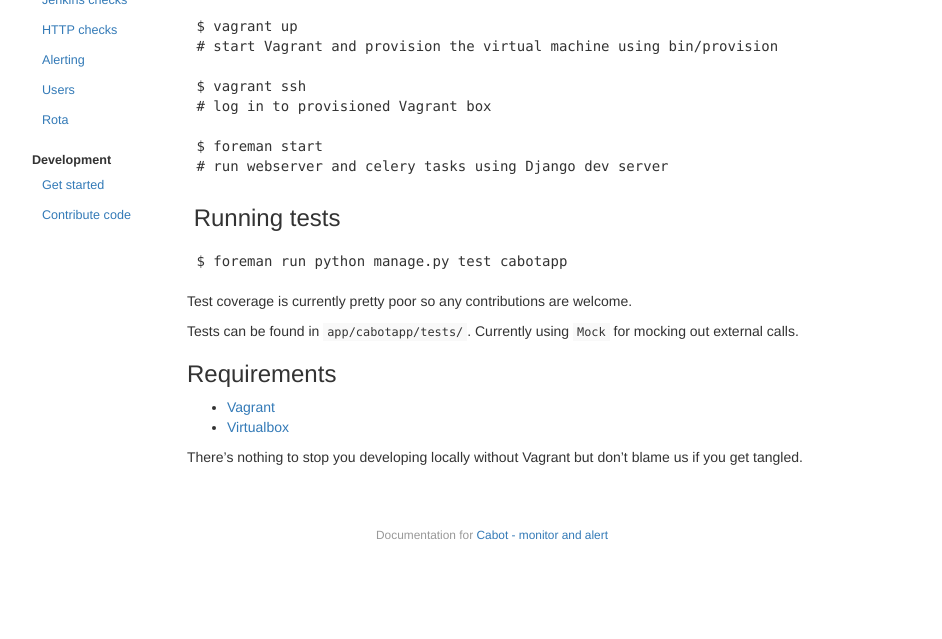
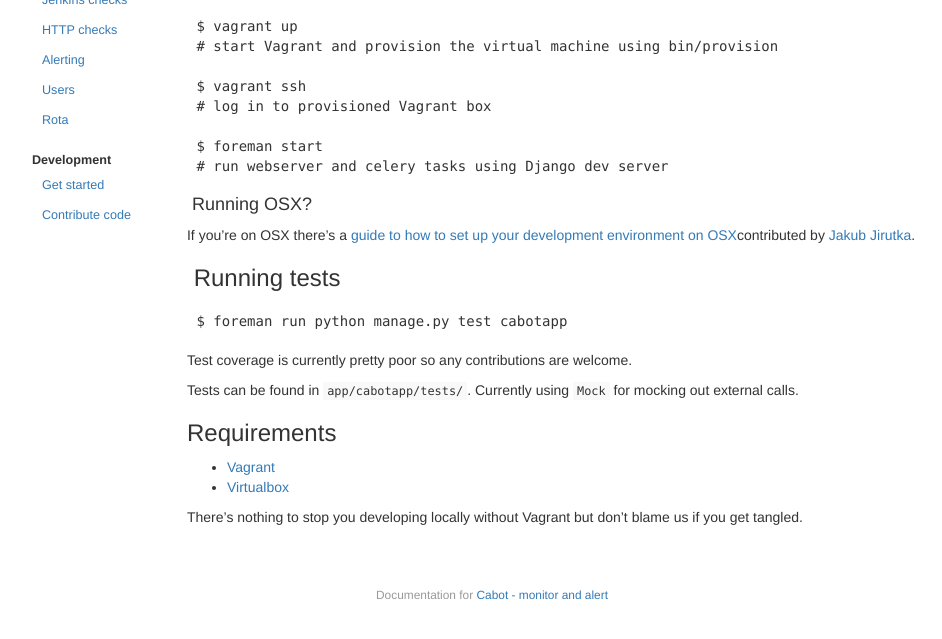
Before and after one commit to arachnys/cabot, a Jekyll site: the page built from _posts/2014-01-08-get-started.md, in a window 1280 px wide and 978 px high, cut to the strip 324-963 px from the top of the window. Shown: the whole strip, without its empty margins (148-1090 px from the left). Built offline with Jekyll 4.4.1, drawn with Linux system fonts in a browser that asks for light colours; nearby versions of some CDN libraries; Markdown is read by kramdown in place of the engine named in the settings.

Commit message:
Added link to OSX get started manual

```diff
--- a/_posts/2014-01-08-get-started.md
+++ b/_posts/2014-01-08-get-started.md
@@ -25,6 +25,10 @@
     $ foreman start
     # run webserver and celery tasks using Django dev server
 
+#### Running OSX?
+
+If you're on OSX there's a [guide to how to set up your development environment on OSX](https://gist.github.com/jirutka/8636572)contributed by [Jakub Jirutka](https://gist.github.com/jirutka).
+
 ### Running tests
 
     $ foreman run python manage.py test cabotapp
```
